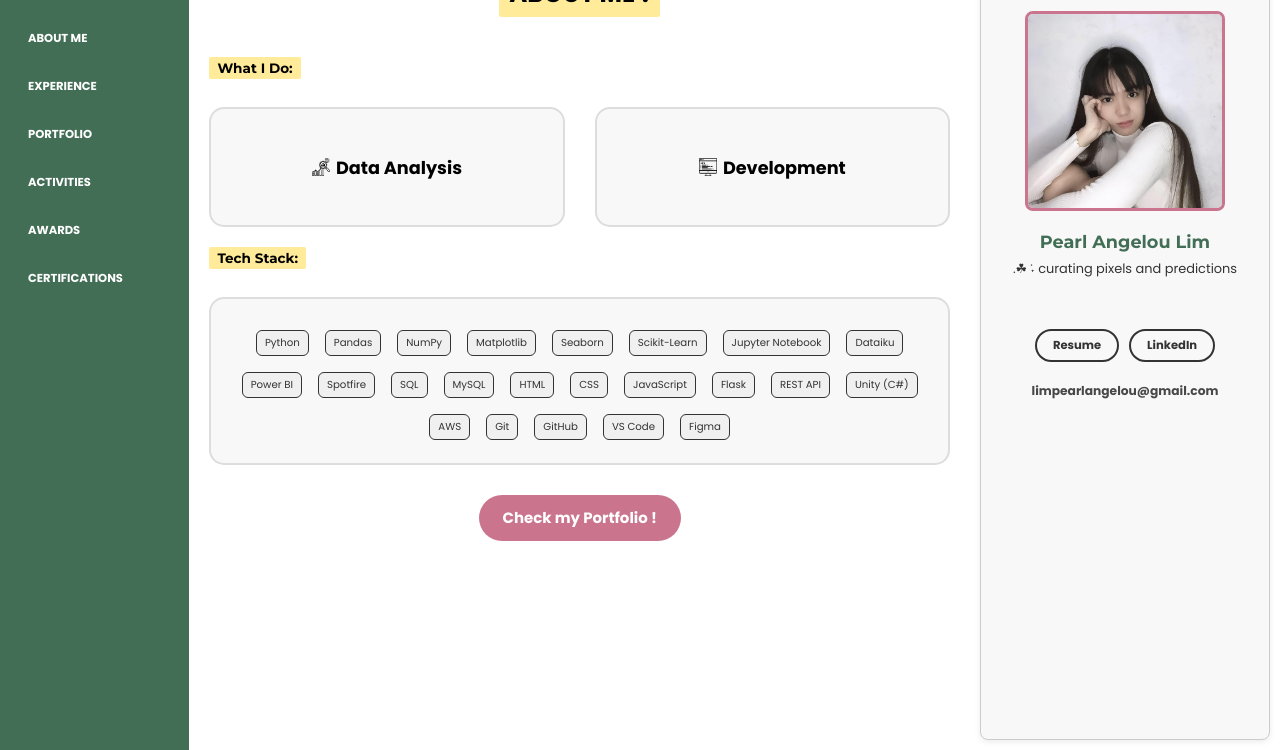
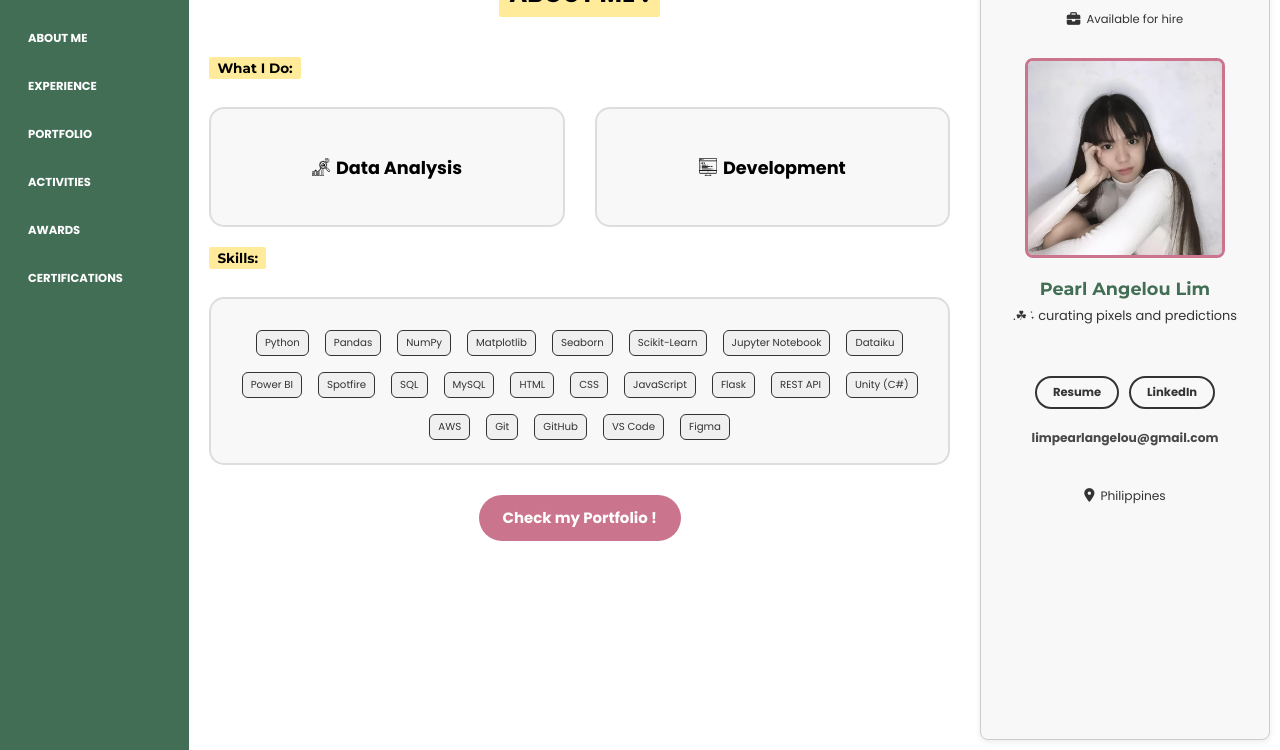
Before and after one commit to lalaperlala/lalaperlala, a plain HTML site: page index.html in a window 1280 px wide. Shown: the part 50-800 px from the top of the page. Drawn offline with Linux system fonts and the light colour scheme.

Commit message:
update style

```diff
--- a/index.html
+++ b/index.html
@@ -6,7 +6,7 @@
   <title>Portfolio Layout - Columns</title>
   <link href="https://fonts.googleapis.com/css2?family=Josefin+Sans:wght@400;600;700&family=Montserrat:wght@400;500;600;700&display=swap" rel="stylesheet">
   <link href="https://fonts.googleapis.com/css2?family=Poppins:wght@300;400;700&display=swap" rel="stylesheet">
-
+  <link rel="stylesheet" href="https://cdnjs.cloudflare.com/ajax/libs/font-awesome/6.5.0/css/all.min.css">
   <link rel="stylesheet" href="style.css">
 </head>
 <body>
@@ -47,7 +47,7 @@
 
 
             <div class="about-subsection">
-                <h3>Tech Stack:</h3>
+                <h3>Skills:</h3>
                 <div class="tech-stack-box">
                     <div class="tech-stack">
                         <!-- Data Analysis / Data Science -->
@@ -476,18 +476,26 @@
 
     <div class="contact">
         <div class="profile">
+            <div class="status">
+                <i class="fa-solid fa-briefcase icon"></i>
+                <span>Available for hire</span>
+            </div>
             <img src="MyPicture.jpg" alt="My Photo">
             <p class="intro"><span class="my-name">Pearl Angelou Lim</span></p>
             <p class="bio">.☘︎ ݁˖ curating pixels and predictions</p>
+
+
 
             <div class="social-buttons">
                 <a href="Resume_Lim_PearlAngelou.pdf" class="cv-button" download>Resume</a>
                 <a href="https://www.linkedin.com/in/limpearlangelou/" target="_blank" class="cv-button">LinkedIn</a>
             </div>
             <p class="email"><a>limpearlangelou@gmail.com</a></p>
+            <p class="location">
+                <i class="fa-solid fa-location-dot icon"></i>
+                Philippines
+            </p>
         </div>
-
-
     </div>
 
   </div>
--- a/style.css
+++ b/style.css
@@ -166,6 +166,32 @@ nav ul li a:hover {
   margin-bottom: 15px;
   color: #333;
   padding: 0 10px;
+}
+
+.location{
+  margin-top: 40px;
+}
+
+.status{
+  margin-bottom: 30px;
+}
+
+.status,
+.location {
+  display: flex;
+  align-items: center;
+  justify-content: center;
+  gap: 6px;
+  font-family: 'Poppins', sans-serif;
+  font-size: 0.9rem;
+  color: #333;
+}
+
+
+.status .icon,
+.location .icon {
+  font-size: 1rem;
+  color: #333;
 }
 
 
```
